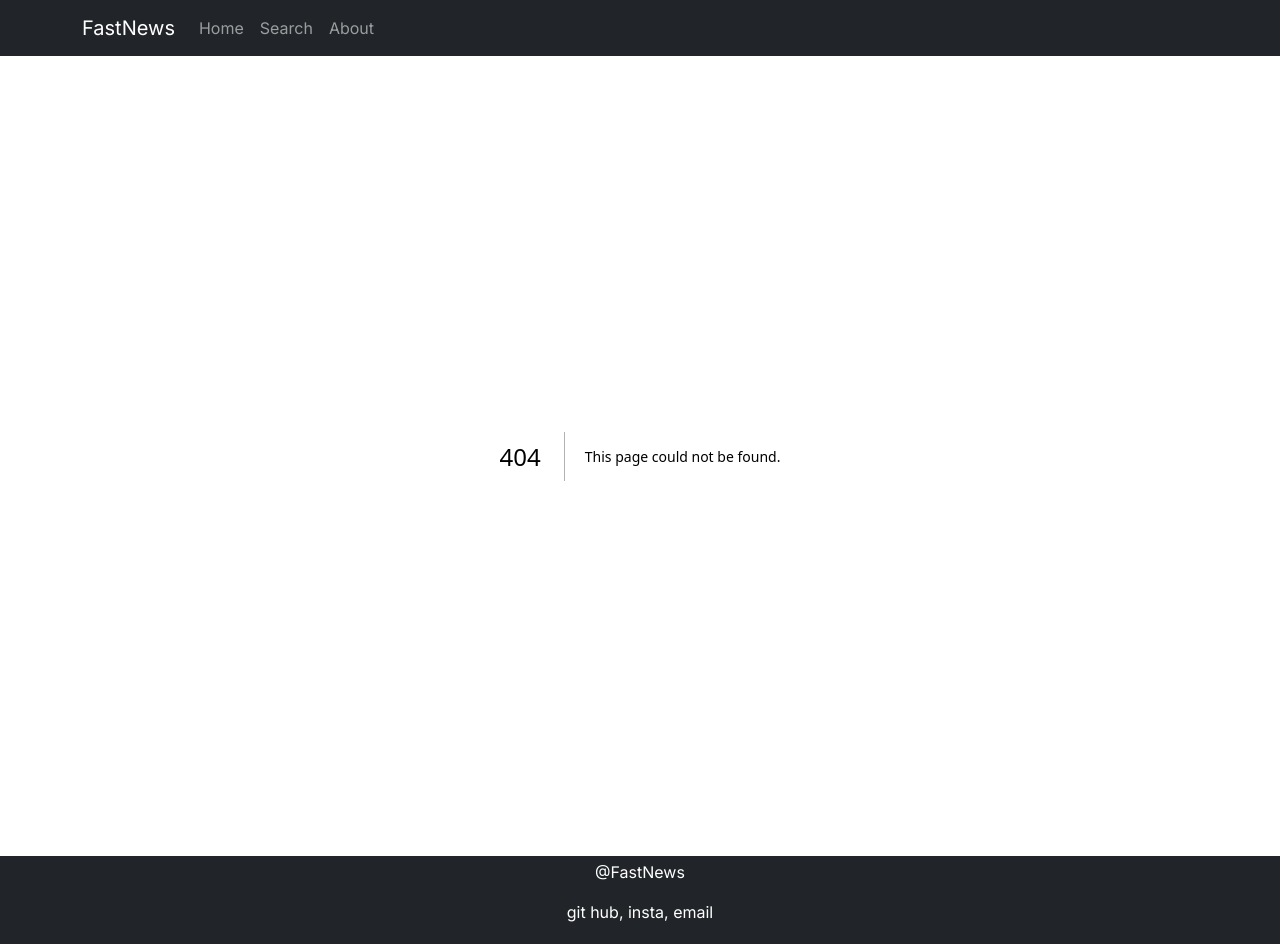
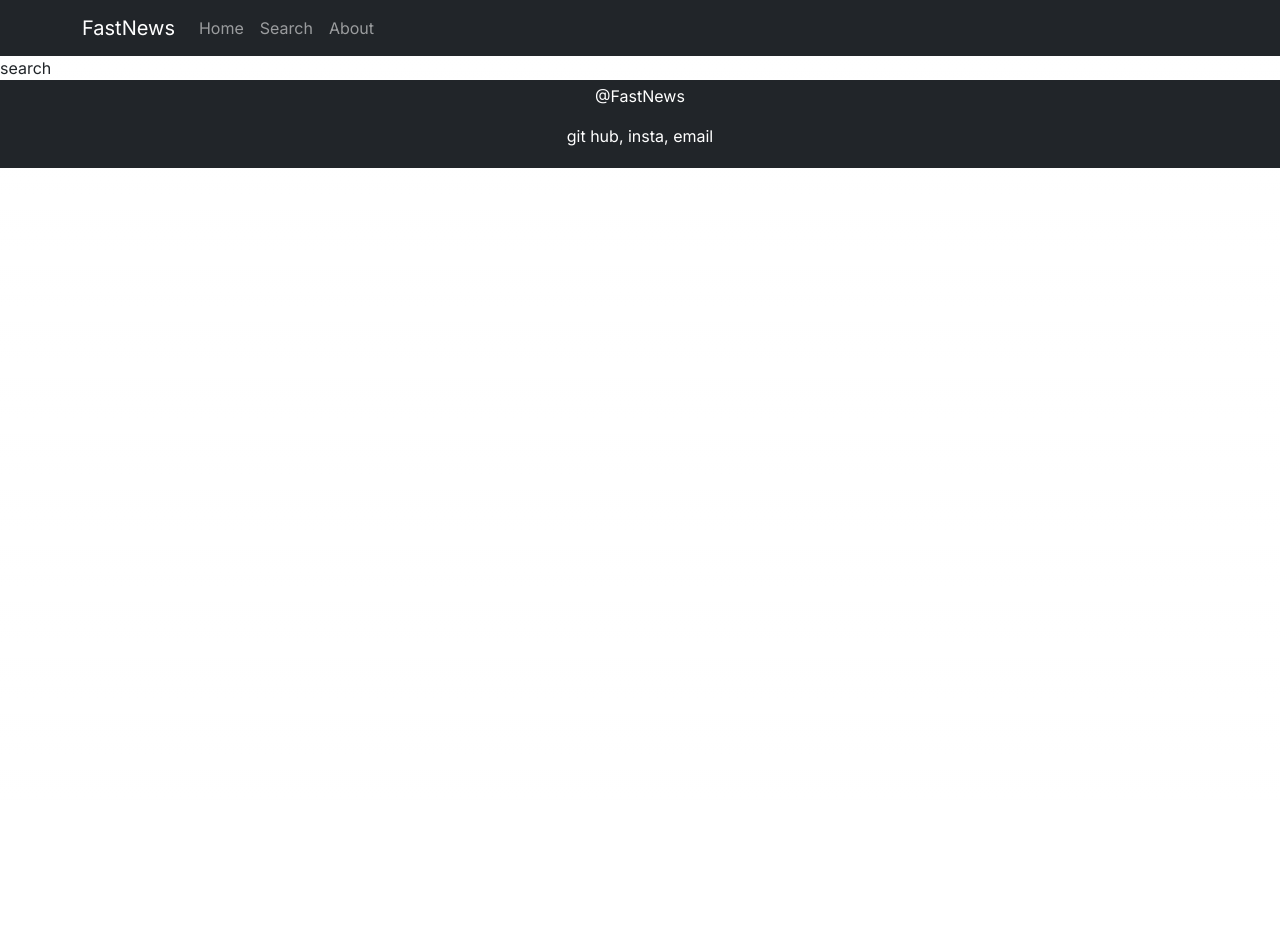
Before and after one commit to JoseHenrique1/FastNews, a Next.js app: page /search in a window 1280 px wide. Before the commit this address had no page. After the commit the page ends 800 px from the top, so only its background shows below. Built offline with nearby package versions, Linux system fonts and the light colour scheme.

Commit message:
feat: add route search

```diff
--- a/src/app/layout.js
+++ b/src/app/layout.js
@@ -8,8 +8,8 @@ import Footer from '@/components/footer';
 const inter = Inter({ subsets: ['latin'] })
 
 export const metadata = {
-  title: 'Create Next App',
-  description: 'Generated by create next app',
+  title: 'FastNews',
+  description: 'The best current news site',
 }
 
 export default function RootLayout({ children }) {
--- /dev/null
+++ b/src/app/search/page.js
@@ -0,0 +1,9 @@
+function Search() {
+    return (
+        <main>
+            search
+        </main>
+     );
+}
+
+export default Search;
--- a/src/components/header.js
+++ b/src/components/header.js
@@ -10,10 +10,10 @@ function Header() {
   return (
       <Navbar bg="dark" data-bs-theme="dark">
         <Container>
-          <Navbar.Brand href="#home">FastNews</Navbar.Brand>
+          <Navbar.Brand href="/">FastNews</Navbar.Brand>
           <Nav className="me-auto">
-            <Nav.Link href="#home">Home</Nav.Link>
-            <Nav.Link href="#features">Search</Nav.Link>
+            <Nav.Link href="/">Home</Nav.Link>
+            <Nav.Link href="/search">Search</Nav.Link>
             <Nav.Link href="#pricing">About</Nav.Link>
           </Nav>
         </Container>
```
